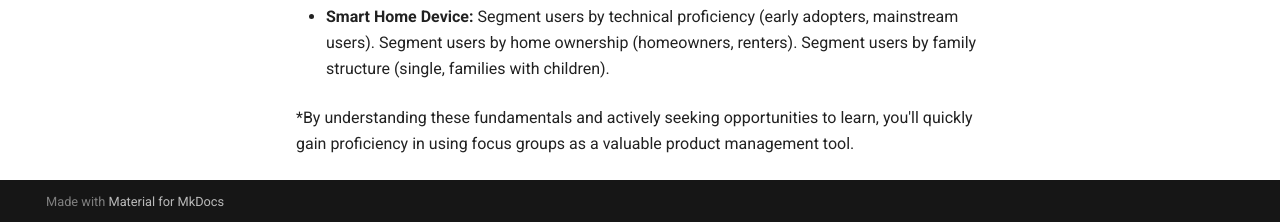
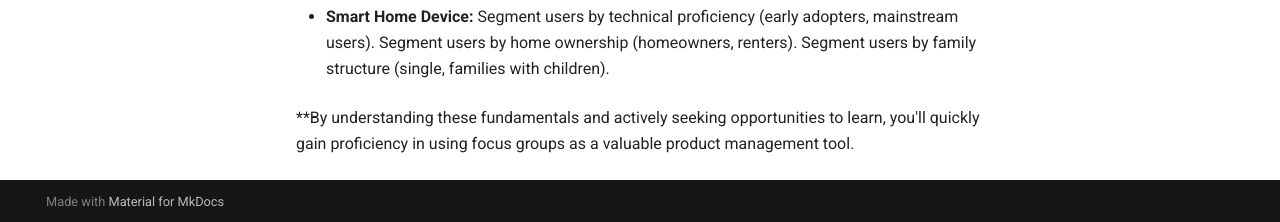
Before and after one commit to naveedhsk/ai-reliability-rag, an MkDocs documentation site: the page built from docs/focus-groups.md, in a window 1280 px wide and 900 px high, scrolled down 844 px. Shown: the part 675-897 px from the top of the window. Built offline with MkDocs 1.6.1 and Material for MkDocs 9.7.7, drawn with Linux system fonts in a browser that asks for light colours.

```diff
--- a/docs/focus-groups.md
+++ b/docs/focus-groups.md
@@ -1,10 +1,10 @@
-#What are Focus Groups?
+# What are Focus Groups?
 
 **Definition:** Focus groups are moderated discussions with a small group of target users (typically 6-10 people) to gather qualitative feedback on a product, feature, or concept.
 * **Purpose:** They aim to uncover user needs, preferences, pain points, and attitudes in a more interactive and in-depth way than surveys.
 * **Qualitative Data:** Focus groups provide rich, qualitative data, which helps understand the "why" behind user behaviors and preferences.
 
-#Importance in Product Management:
+# Importance in Product Management:
 
 * **User Empathy:** They help you develop a deeper understanding of your target audience.
 * **Early Feedback:** They allow you to gather feedback early in the product development process, preventing costly mistakes.
@@ -43,7 +43,7 @@
 *"What would make this product more useful for you?"
 *"Describe a time when you..."
 
-#Define Your Target Audience:**
+# Define Your Target Audience:**
 
 *Who are your primary users? Before you start recruiting, clearly define your target audience based on factors like:
 *Demographics: Age, gender, location, income, education.
@@ -66,4 +66,4 @@ Segment users by technical proficiency (early adopters, mainstream users).
 Segment users by home ownership (homeowners, renters).
 Segment users by family structure (single, families with children).
 
-*By understanding these fundamentals and actively seeking opportunities to learn, you'll quickly gain proficiency in using focus groups as a valuable product management tool.
+**By understanding these fundamentals and actively seeking opportunities to learn, you'll quickly gain proficiency in using focus groups as a valuable product management tool.
```
